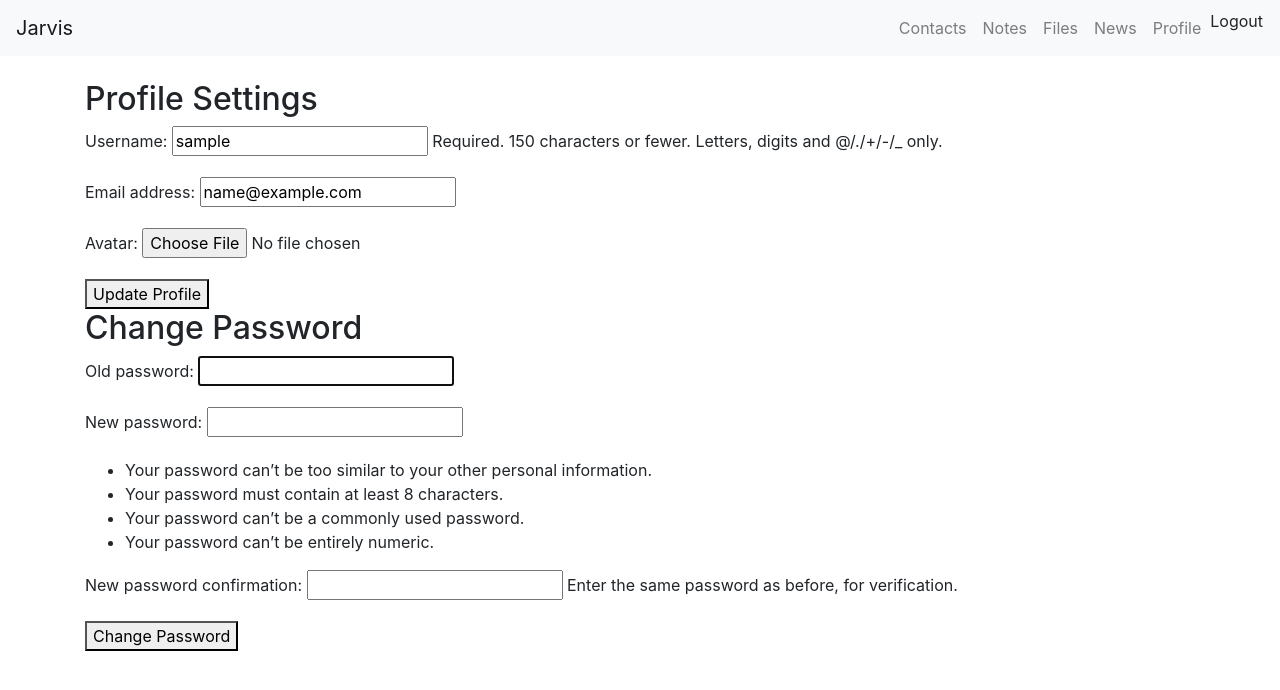
After one commit to Lifasirko/jarvis, a Django app: page /profile/ in a window 1280 px wide. The commit adds this page. Shown: the top 690 px of the page. Run offline with Django 5.2, Linux system fonts and the light colour scheme; the visitor is signed in with stand-in values (Sample User, id 1); parts of the project's set-up code (start-up, migrations or seed data) failed here and were passed over; some libraries are stand-ins or nearby versions.

Commit message:
Add user settings

```diff
--- a/jarvis/core/forms.py
+++ b/jarvis/core/forms.py
@@ -1,6 +1,6 @@
 from django import forms
 from django.conf import settings
-from django.contrib.auth.forms import UserCreationForm, AuthenticationForm
+from django.contrib.auth.forms import UserCreationForm, AuthenticationForm, PasswordChangeForm
 from django.contrib.auth.models import User
 
 from .models import CustomUser, File
@@ -77,12 +77,14 @@ class FileUploadForm(forms.ModelForm):
         user = self.instance.user
 
         if file.size > settings.MAX_FILE_SIZE:
-            raise forms.ValidationError(f'File size must be under {settings.MAX_FILE_SIZE / (1024 * 1024)} MB. Current file size is {file.size / (1024 * 1024)} MB.')
+            raise forms.ValidationError(
+                f'File size must be under {settings.MAX_FILE_SIZE / (1024 * 1024)} MB. Current file size is {file.size / (1024 * 1024)} MB.')
 
         if user.get_used_storage() + file.size > user.storage_limit:
             raise forms.ValidationError('You have exceeded your storage limit.')
 
         return file
+
 
 # class ProfileForm(forms.ModelForm):
 #     avatar = forms.ImageField(widget=forms.FileInput())
@@ -90,3 +92,18 @@ class FileUploadForm(forms.ModelForm):
 #     class Meta:
 #         model = Profile
 #         fields = ['avatar']
+
+
+class ProfileForm(forms.ModelForm):
+    class Meta:
+        model = CustomUser
+        fields = ['username', 'email', 'avatar']
+        widgets = {
+            'avatar': forms.FileInput()
+        }
+
+
+class CustomPasswordChangeForm(PasswordChangeForm):
+    class Meta:
+        model = CustomUser
+        fields = ['old_password', 'new_password1', 'new_password2']
--- a/jarvis/core/models.py
+++ b/jarvis/core/models.py
@@ -5,6 +5,7 @@ from django.db import models
 
 
 class CustomUser(AbstractUser):
+    avatar = models.ImageField(upload_to='avatars/', blank=True, null=True)
     storage_limit = models.BigIntegerField(default=50 * 1024 * 1024)  # Ліміт за замовчуванням 50 МБ
 
     def get_used_storage(self):
--- a/jarvis/core/templates/base.html
+++ b/jarvis/core/templates/base.html
@@ -30,6 +30,9 @@
                         <a class="nav-link" href="{% url 'news' %}">News</a>
                     </li>
                     <li class="nav-item">
+                        <a class="nav-link" href="{% url 'profile' %}">Profile</a>
+                    </li>
+                    <li class="nav-item">
                         <form method="post" action="{% url 'logout' %}">
                             {% csrf_token %}
                             <button type="submit" class="nav-link btn btn-link" style="padding: 0; color: inherit; text-decoration: none;">Logout</button>
--- /dev/null
+++ b/jarvis/core/templates/profile.html
@@ -0,0 +1,17 @@
+{% extends "base.html" %}
+
+{% block content %}
+<h2>Profile Settings</h2>
+<form method="post" enctype="multipart/form-data" action="{% url 'profile' %}">
+    {% csrf_token %}
+    {{ profile_form.as_p }}
+    <button type="submit">Update Profile</button>
+</form>
+
+<h2>Change Password</h2>
+<form method="post" action="{% url 'change_password' %}">
+    {% csrf_token %}
+    {{ password_form.as_p }}
+    <button type="submit">Change Password</button>
+</form>
+{% endblock %}
--- a/jarvis/core/urls.py
+++ b/jarvis/core/urls.py
@@ -3,7 +3,8 @@ from django.urls import path
 
 from . import views
 from .views import home_view, register_view, login_view, logout_view, contact_list_view, \
-    note_list_view, file_list_view, news_view, user_list_view, delete_user_view, upload_file_view, delete_file_view
+    note_list_view, file_list_view, news_view, user_list_view, delete_user_view, upload_file_view, delete_file_view, \
+    profile_view, change_password_view
 from django.conf import settings
 from django.conf.urls.static import static
 
@@ -23,6 +24,9 @@ urlpatterns = [
          PasswordResetCompleteView.as_view(template_name='password_reset_complete.html'),
          name='password_reset_complete'),
 
+    path('profile/', profile_view, name='profile'),
+    path('profile/change-password/', change_password_view, name='change_password'),
+
     # path('dashboard/', dashboard_view, name='dashboard'),
     path('contacts/', contact_list_view, name='contact_list'),
 
--- a/jarvis/core/views.py
+++ b/jarvis/core/views.py
@@ -2,6 +2,7 @@ import mimetypes
 
 from django.conf import settings
 from django.contrib.auth import login, authenticate, logout
+from django.contrib.auth import update_session_auth_hash
 from django.contrib.auth.decorators import login_required
 from django.contrib.auth.forms import AuthenticationForm
 from django.contrib.auth.views import PasswordResetView
@@ -14,6 +15,7 @@ from django.views.decorators.http import require_POST
 
 from .forms import CustomUserCreationForm
 from .forms import FileUploadForm
+from .forms import ProfileForm, CustomPasswordChangeForm
 from .models import CustomUser
 from .models import File
 
@@ -96,6 +98,41 @@ def logout_view(request):
     """
     logout(request)
     return redirect('home')
+
+
+@login_required
+def profile_view(request):
+    if request.method == 'POST':
+        profile_form = ProfileForm(request.POST, request.FILES, instance=request.user)
+        if profile_form.is_valid():
+            profile_form.save()
+            return redirect('profile')
+    else:
+        profile_form = ProfileForm(instance=request.user)
+
+    password_form = CustomPasswordChangeForm(user=request.user)
+
+    return render(request, 'profile.html', {
+        'profile_form': profile_form,
+        'password_form': password_form,
+    })
+
+
+@login_required
+def change_password_view(request):
+    if request.method == 'POST':
+        password_form = CustomPasswordChangeForm(data=request.POST, user=request.user)
+        if password_form.is_valid():
+            user = password_form.save()
+            update_session_auth_hash(request, user)  # Important!
+            return redirect('profile')
+    else:
+        password_form = CustomPasswordChangeForm(user=request.user)
+
+    return render(request, 'profile.html', {
+        'password_form': password_form,
+        'profile_form': ProfileForm(instance=request.user),
+    })
 
 
 class ResetPasswordView(SuccessMessageMixin, PasswordResetView):
--- a/pyproject.toml
+++ b/pyproject.toml
@@ -9,6 +9,7 @@ readme = "README.md"
 python = "^3.12"
 django = "^5.0.7"
 psycopg2-binary = "^2.9.9"
+pillow = "^10.4.0"
 
 
 [build-system]
```
Also changed, not shown: jarvis/core/migrations/0005_customuser_avatar.py (added), 1 other file.
